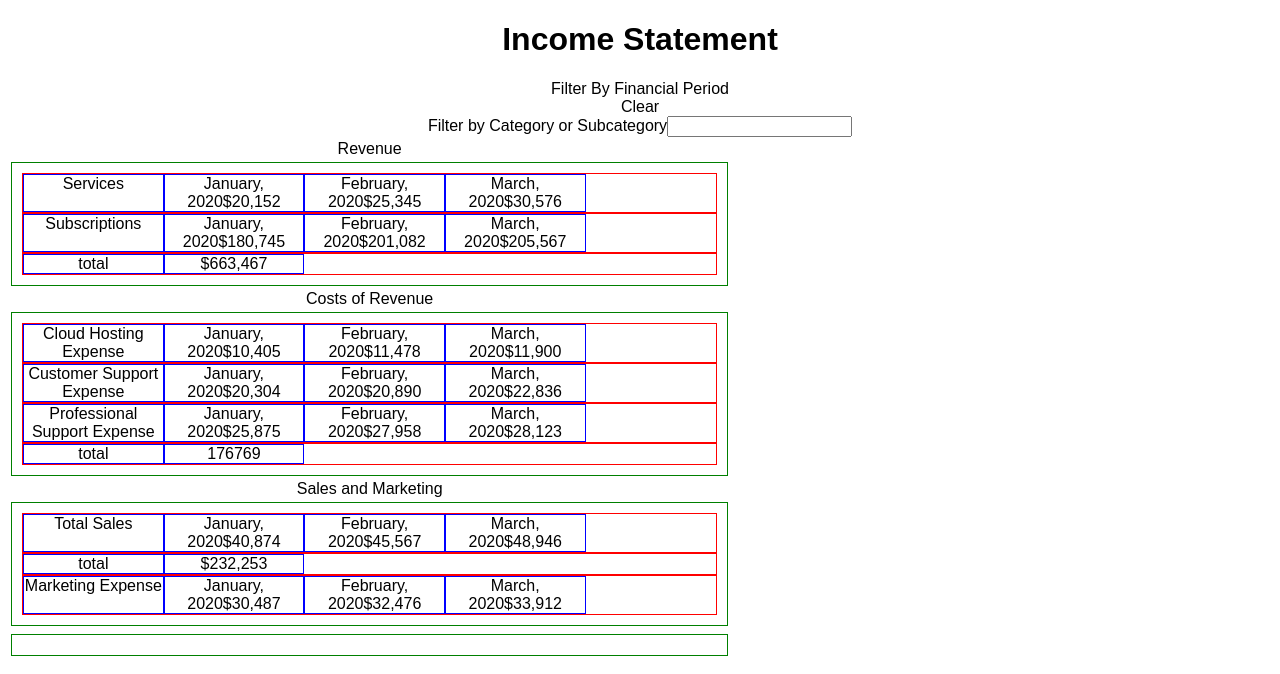
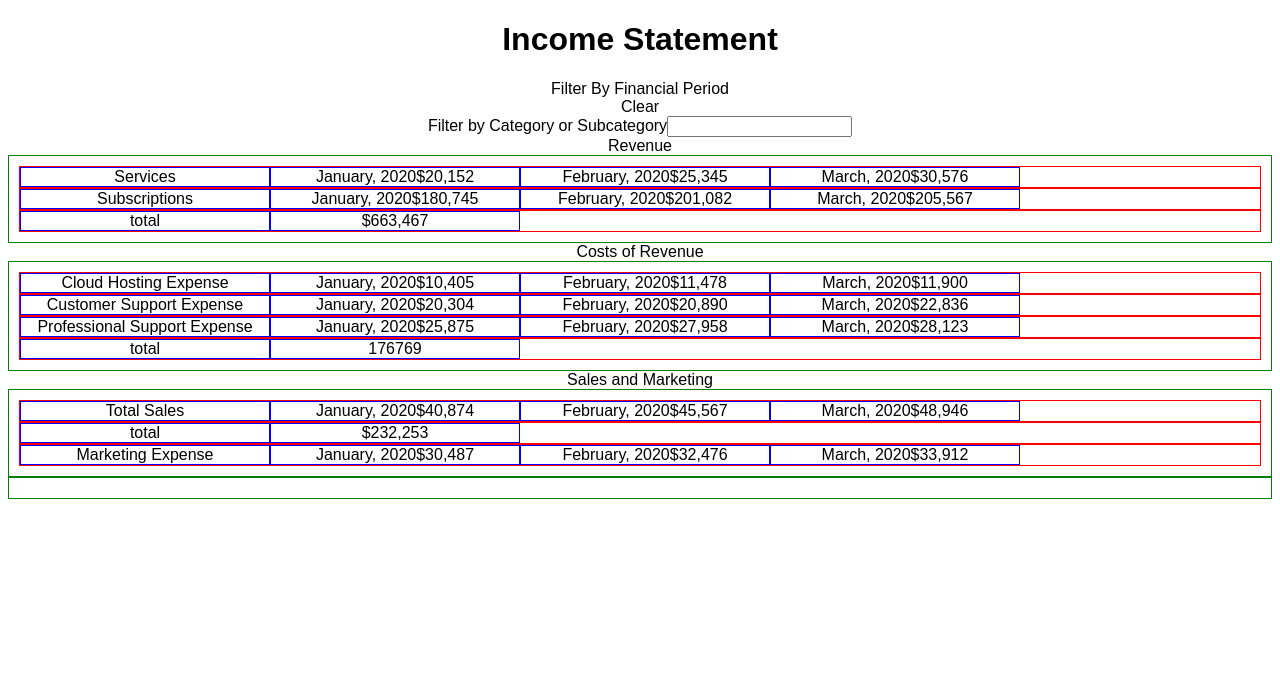
Before and after one commit to switzerb/IncomeStatementUI, a React (Create React App) app: page / in a window 1280 px wide. Shown: the top 674 px of the page. Built offline with nearby package versions, Linux system fonts and the light colour scheme.

Commit message:
Filtering the categories as well

```diff
--- a/src/IncomeStatementTable.js
+++ b/src/IncomeStatementTable.js
@@ -1,29 +1,34 @@
 import React from "react";
 import {IncomeStatementCategory} from "./IncomeStatementCategory";
+import FilterContext from "./FilterContext";
 
 const IncomeStatementTable = ({data, showPeriod}) => {
     const hasData = data.length > 0;
     if(!hasData) { return <p>No information is available at this time.</p>}
 
     return (
-      <div>
-          <table>
+      <FilterContext.Consumer>
+          { filters => {
+              return (<div>
                   {data.map((category) => {
+                      if(category.name && category.name.includes(filters.keyword) || filters.keyword === ""){
                           return (
                               <>
-                <tr>
-                    <td>{category.name}</td>
-                </tr>
-                  <tr>
-                      <td>
+                                  <div>
+                                      <div>{category.name}</div>
+                                  </div>
+                                  <div>
+                                      <div>
                                           <IncomeStatementCategory category={category} />
-                      </td>
-                  </tr>
+                                      </div>
+                                  </div>
                               </>
                           );
+                      }
                   })}
-          </table>
-      </div>
+              </div>)
+          }}
+      </FilterContext.Consumer>
   );
 }
 export default IncomeStatementTable;
```
Lines whose indentation alone changed are shown as unchanged.
